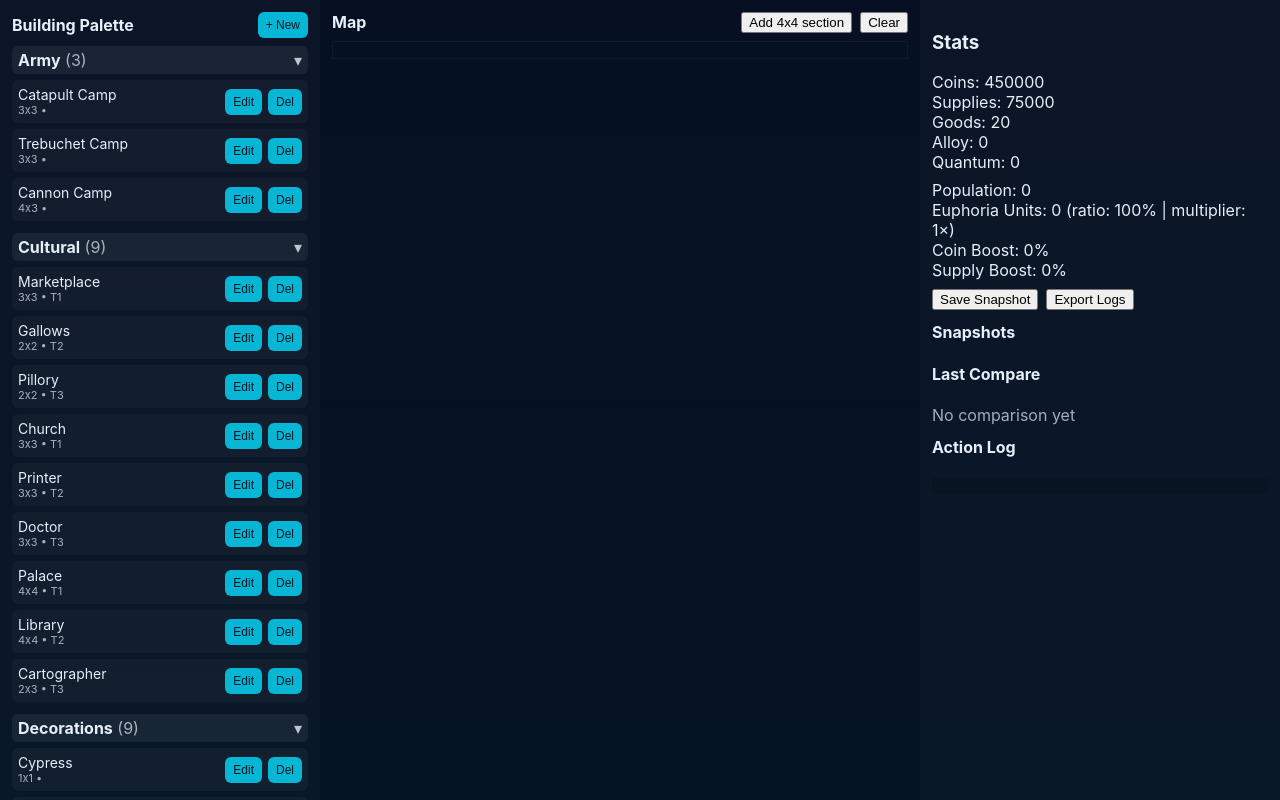
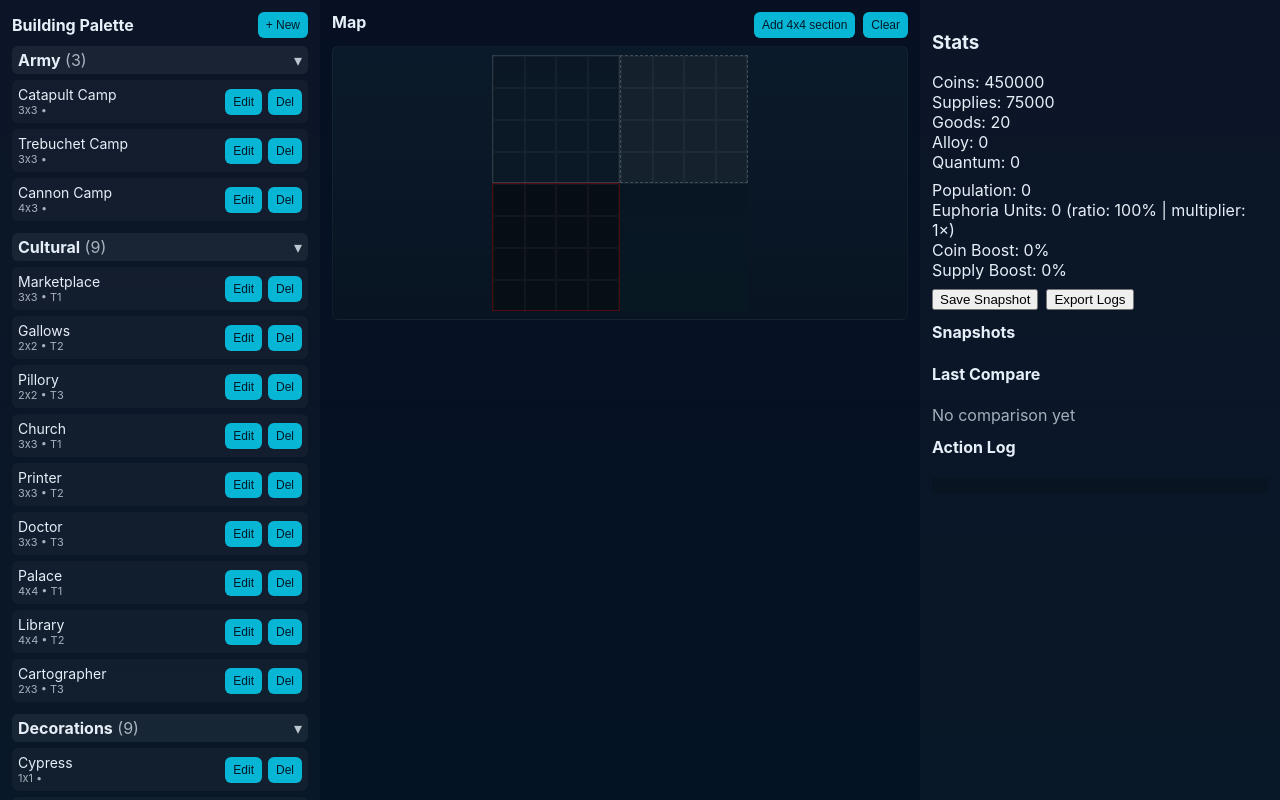
Before and after one commit to FoE-Budha/simulator, a React (Create React App) app: page / in a window 1280 px wide. Shown: the top 800 px of the page. Built offline with nearby package versions, Linux system fonts and the light colour scheme.

Commit message:
update grid

```diff
--- a/src/app/App.js
+++ b/src/app/App.js
@@ -5,7 +5,7 @@ import { uuid } from "../utils";
 import PalettePanel from "../components/palette/PalettePanel";
 import MapPanel from "../components/MapPanel";
 import StatsPanel from "../components/stats/StatsPanel";
-//import ChunkDialog from "./components/dialogs/ChunkDialog";
+import ChunkDialog from "../components/dialogs/ChunkDialog";
 
 import * as sim from "../simulation/simulation";
 import { DEFAULT_PALETTE } from "../data/default_palette";
--- a/src/components/MapPanel.js
+++ b/src/components/MapPanel.js
@@ -1,20 +1,88 @@
-import React from "react";
+import React, { useMemo } from "react";
+import Grid from "../components/grid/Grid";
+import { uuid } from "../utils";
 
 export default function MapPanel({
-  cols,
-  rows,
-  cellSize,
+  chunksMap,
   buildings,
-  minCy,
-  minCx,
-  maxCx,
-  handleGridClick,
-  handleCollect,
-  handleSell,
+  selectedType,
+  onPlace,
+  onChunkClick,
+  onCollect,
+  onSell,
   setChunksMap,
-  setBuildings,
-  uuid,
 }) {
+  // Initialize chunks if empty
+  React.useEffect(() => {
+    if (Object.keys(chunksMap).length === 0) {
+      const initialChunks = {
+        "0,0": {
+          id: uuid("chunk_"),
+          cx: 0,
+          cy: 0,
+          state: "available",
+        },
+        "1,0": {
+          id: uuid("chunk_"),
+          cx: 1,
+          cy: 0,
+          state: "locked",
+        },
+        "0,1": {
+          id: uuid("chunk_"),
+          cx: 0,
+          cy: 1,
+          state: "blocked",
+        },
+      };
+      setChunksMap(initialChunks);
+    }
+  }, []);
+
+  const handlePlace = (building) => {
+    onPlace(building.x, building.y);
+  };
+
+  const handleRemove = (buildingId) => {
+    const building = buildings.find((b) => b.id === buildingId);
+    if (building) {
+      onSell(building);
+    }
+  };
+
+  const handleAddChunk = () => {
+    const keys = Object.keys(chunksMap);
+    let maxCx = -Infinity;
+    let minCy = Infinity;
+
+    keys.forEach((k) => {
+      const [cx, cy] = k.split(",").map(Number);
+      maxCx = Math.max(maxCx, cx);
+      minCy = Math.min(minCy, cy);
+    });
+
+    const newCx = maxCx + 1;
+    const newCy = minCy;
+    const newKey = `${newCx},${newCy}`;
+
+    setChunksMap((prev) => ({
+      ...prev,
+      [newKey]: {
+        id: uuid("chunk_"),
+        cx: newCx,
+        cy: newCy,
+        state: Math.random() > 0.5 ? "available" : "locked",
+      },
+    }));
+  };
+
+  const handleClear = () => {
+    if (window.confirm("Clear all buildings?")) {
+      // Clear buildings - you'll need to pass setBuildings or handle this differently
+      console.log("Clear buildings - implement this in parent component");
+    }
+  };
+
   return (
     <div style={{ flex: 1, padding: 12 }}>
       <div
@@ -27,26 +95,11 @@ export default function MapPanel({
         <strong>Map</strong>
 
         <div style={{ display: "flex", gap: 8 }}>
-          <button
-            onClick={() => {
-              const newCx = maxCx + 1;
-              const newCy = minCy;
-              setChunksMap((prev) => ({
-                ...prev,
-                [`${newCx},${newCy}`]: {
-                  id: uuid("chunk_"),
-                  cx: newCx,
-                  cy: newCy,
-                },
-              }));
-            }}
-          >
+          <button className="button small" onClick={handleAddChunk}>
             Add 4x4 section
           </button>
 
-          <button
-            onClick={() => confirm("Clear all buildings?") && setBuildings([])}
-          >
+          <button className="button small" onClick={handleClear}>
             Clear
           </button>
         </div>
@@ -55,69 +108,21 @@ export default function MapPanel({
       <div
         style={{
           border: "1px solid rgba(255,255,255,0.04)",
+          borderRadius: "6px",
           overflow: "auto",
           padding: 8,
+          background: "linear-gradient(180deg,#0b1a2a,#081422)",
         }}
       >
-        <div
-          onClick={handleGridClick}
-          style={{
-            width: cols * cellSize,
-            height: rows * cellSize,
-            position: "relative",
-            background: "linear-gradient(180deg,#081422,#071823)",
-          }}
-        >
-          {/* grid */}
-          {Array.from({ length: rows }).map((_, r) => (
-            <div key={r} style={{ display: "flex" }}>
-              {Array.from({ length: cols }).map((_, c) => (
-                <div
-                  key={c}
-                  style={{
-                    width: cellSize || 500,
-                    height: cellSize || 500,
-                    border: "1px solid rgba(255,255,255,0.02)",
-                    boxSizing: "border-box",
-                  }}
-                />
-              ))}
-            </div>
-          ))}
-
-          {/* placed buildings */}
-          {buildings.map((b) => {
-            const left = (b.x - minCx * 4) * cellSize;
-            const top = (b.y - minCy * 4) * cellSize;
-            return (
-              <div
-                key={b.id}
-                onClick={(e) => {
-                  e.stopPropagation();
-                  confirm("Collect? OK=collect / Cancel=sell")
-                    ? handleCollect(b.id)
-                    : handleSell(b.id);
-                }}
-                style={{
-                  position: "absolute",
-                  left,
-                  top,
-                  width: b.w * cellSize,
-                  height: b.h * cellSize,
-                  background: "linear-gradient(180deg,#9ae6b4,#68d391)",
-                  border: "1px solid rgba(0,0,0,0.6)",
-                  display: "flex",
-                  alignItems: "center",
-                  justifyContent: "center",
-                  cursor: "pointer",
-                  fontSize: 12,
-                }}
-              >
-                {b.name}
-              </div>
-            );
-          })}
-        </div>
+        <Grid
+          chunksMap={chunksMap}
+          buildings={buildings}
+          selected={selectedType}
+          onPlace={handlePlace}
+          onRemove={handleRemove}
+          onChunkAction={onChunkClick}
+          cellSize={32}
+        />
       </div>
     </div>
   );
--- /dev/null
+++ b/src/components/dialogs/ChunkDialog.js
@@ -0,0 +1,83 @@
+import React from "react";
+
+export default function ChunkDialog({ chunk, onClose, onUnlock }) {
+  if (!chunk) return null;
+
+  const unlockCost = 1000;
+
+  return (
+    <div
+      style={{
+        position: "fixed",
+        top: 0,
+        left: 0,
+        right: 0,
+        bottom: 0,
+        background: "rgba(0,0,0,0.7)",
+        display: "flex",
+        alignItems: "center",
+        justifyContent: "center",
+        zIndex: 1000,
+      }}
+      onClick={onClose}
+    >
+      <div
+        style={{
+          background: "var(--panel)",
+          padding: "24px",
+          borderRadius: "8px",
+          border: "1px solid rgba(255,255,255,0.1)",
+          minWidth: "300px",
+        }}
+        onClick={(e) => e.stopPropagation()}
+      >
+        <h3 style={{ marginTop: 0 }}>
+          Chunk ({chunk.cx}, {chunk.cy})
+        </h3>
+
+        <div style={{ marginBottom: "16px" }}>
+          <strong>Status:</strong> {chunk.state}
+        </div>
+
+        {chunk.state === "locked" && (
+          <div>
+            <p>This chunk is locked. Unlock it to build here.</p>
+            <p>Cost: {unlockCost} coins</p>
+            <button
+              className="button"
+              onClick={() => onUnlock({ type: "coins", amount: unlockCost })}
+            >
+              Unlock with Coins
+            </button>
+          </div>
+        )}
+
+        {chunk.state === "blocked" && (
+          <div>
+            <p>This chunk is blocked. Clear obstacles to build here.</p>
+            <p>Cost: {unlockCost} supplies</p>
+            <button
+              className="button"
+              onClick={() => onUnlock({ type: "supplies", amount: unlockCost })}
+            >
+              Clear with Supplies
+            </button>
+          </div>
+        )}
+
+        <div
+          style={{
+            marginTop: "24px",
+            display: "flex",
+            justifyContent: "flex-end",
+            gap: "8px",
+          }}
+        >
+          <button className="button small" onClick={onClose}>
+            Close
+          </button>
+        </div>
+      </div>
+    </div>
+  );
+}
```
